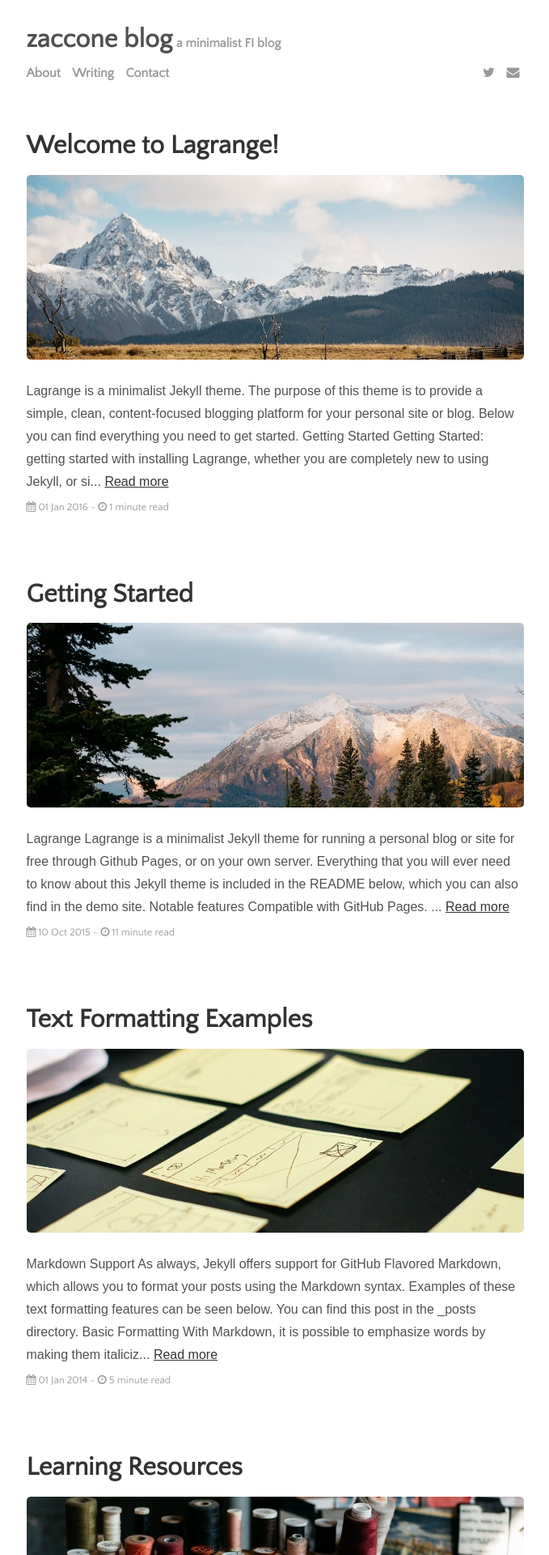
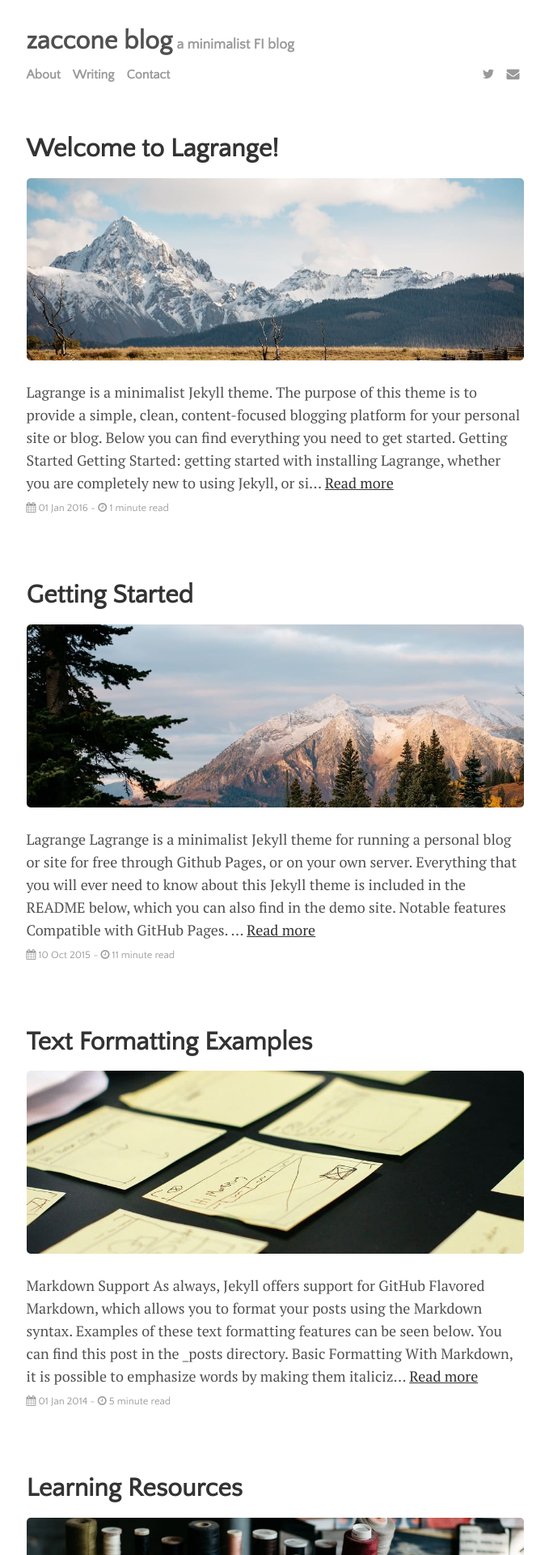
Before and after one commit to zaccone-au/zaccone-au.github.io, a Jekyll site: the page built from index.html, in a window 1280 px wide. Shown: the top 1920 px of the page at 81% size, without its empty margins (300-979 px from the left). Built offline with Jekyll 4.4.1, drawn with Linux system fonts in a browser that asks for light colours; the list of posts is cut into pages by our own code.

Commit message:
css again again

```diff
--- a/assets/css/main.css
+++ b/assets/css/main.css
@@ -18,8 +18,8 @@
 */
 
 body {
-  font-family: Sans-Serif;
-  font-size: 16px;
+  font-family: "PT Serif", Georgia, "Times New Roman", serif;
+  font-size: 18px;
   color: #515151;
   line-height: 1.75rem;
 }
```
Also changed, not shown: assets/css/syntax.css (line endings or trailing spaces), 2 other files.
